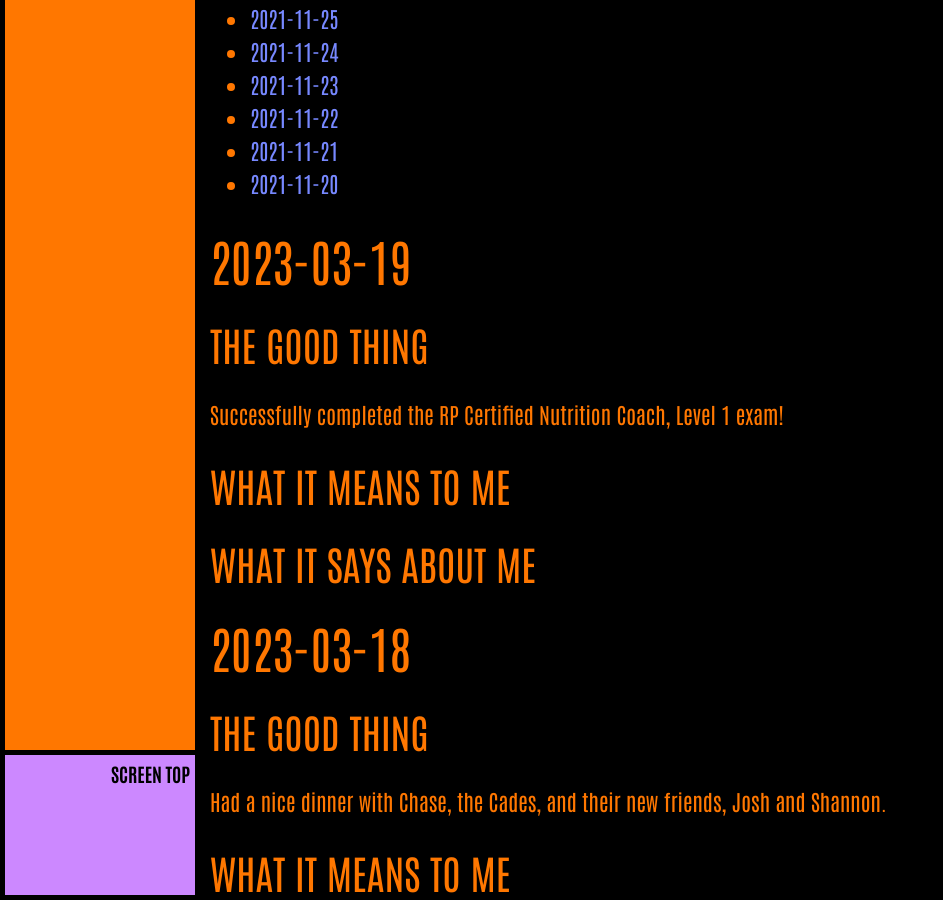
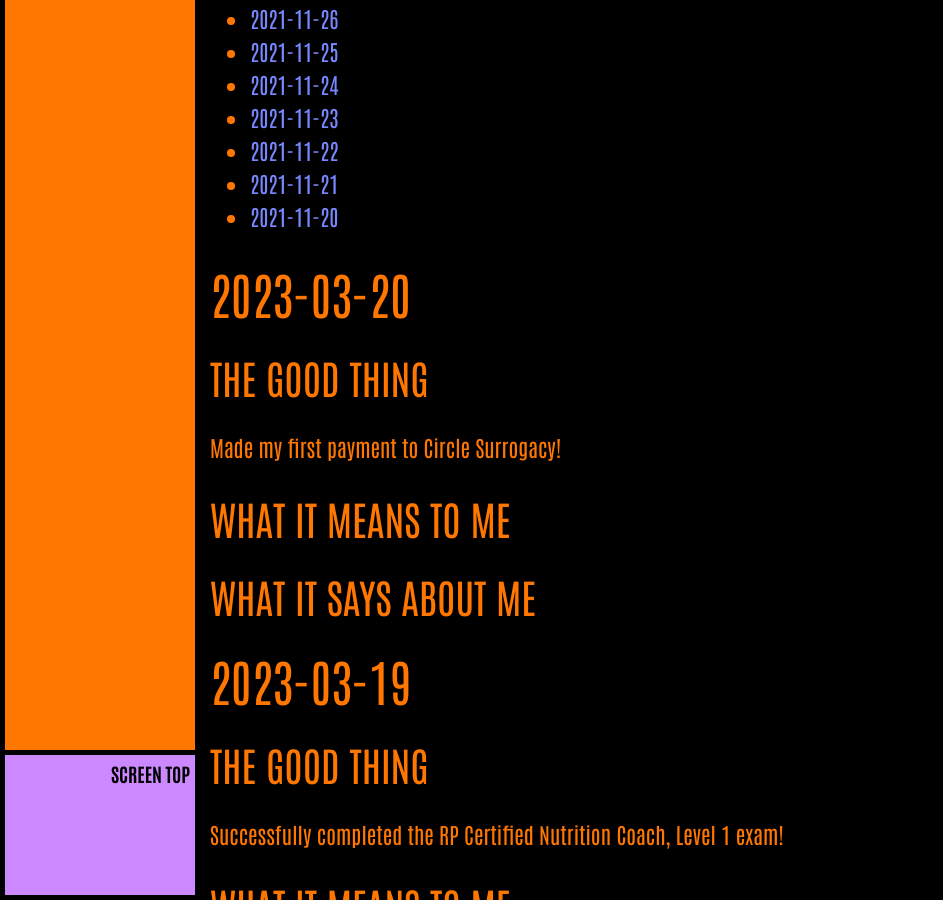
Before and after one commit to ArthurZey/arthurzey.github.io, a Jekyll site: the page built from _pages/one-good-thing.md, in a window 1280 px wide and 900 px high, scrolled down 10131 px. Shown: the whole window, without its empty margins (0-943 px from the left). Built offline with Jekyll 4.4.1, drawn with Linux system fonts in a browser that asks for light colours; some of the changed text lies outside the part shown.

Commit message:
added stub for 2023-03-20

```diff
--- a/_pages/one-good-thing.md
+++ b/_pages/one-good-thing.md
@@ -13,6 +13,15 @@
 {:toc}
 {::options toc_levels="2" /}
 
+## 2023-03-20
+### The Good Thing
+Made my first payment to Circle Surrogacy!
+### What It Means to Me
+
+### What It Says about Me
+
+
+
 ## 2023-03-19
 ### The Good Thing
 Successfully completed the RP Certified Nutrition Coach, Level 1 exam!
```
Also changed, not shown: other parts of _pages/one-good-thing.md (+1 -1 lines).
